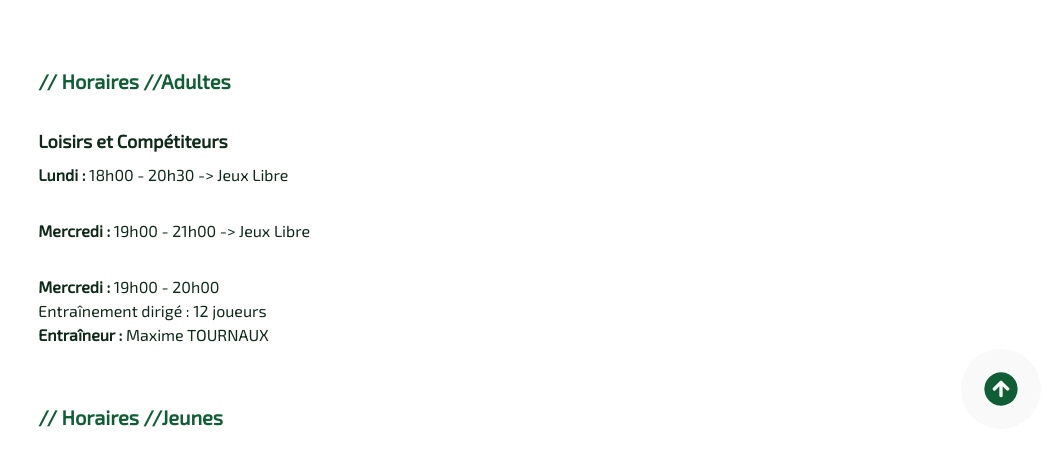
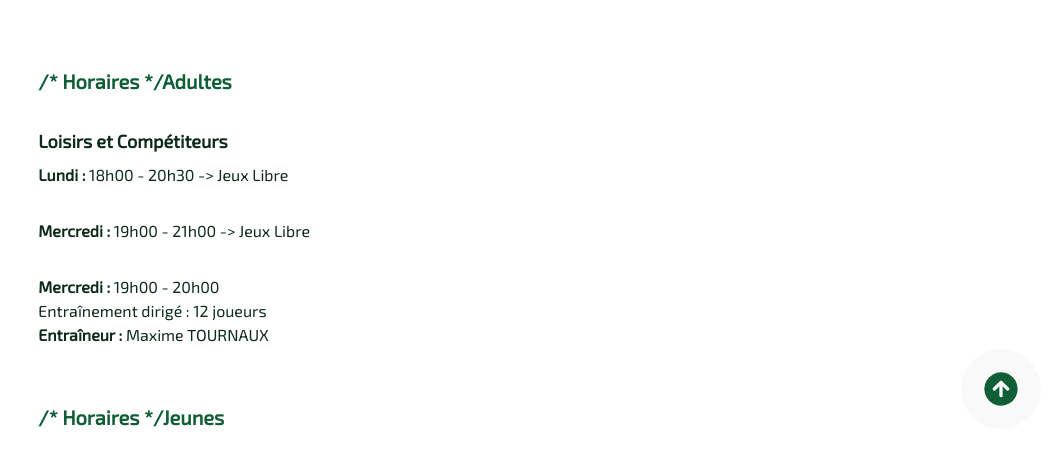
Before and after one commit to ttfarguais/ttfarguais, a Next.js app: page /entrainements in a window 1280 px wide. Shown: the part 331-798 px from the top of the page, without its empty margins (199-1248 px from the left). Built offline with nearby package versions, Linux system fonts and the light colour scheme.

Commit message:
Update Training-list.jsx

```diff
--- a/app/src/components/Main/Training/Training-list.jsx
+++ b/app/src/components/Main/Training/Training-list.jsx
@@ -8,7 +8,7 @@ export default function TrainingList({category}) {
     category.name === "Jeunes" ? "mt-14" : "mt-4"
   }`}
 >
-// Horaires //{category.name}
+/* Horaires */{category.name}
 </h2>
 
 
```
